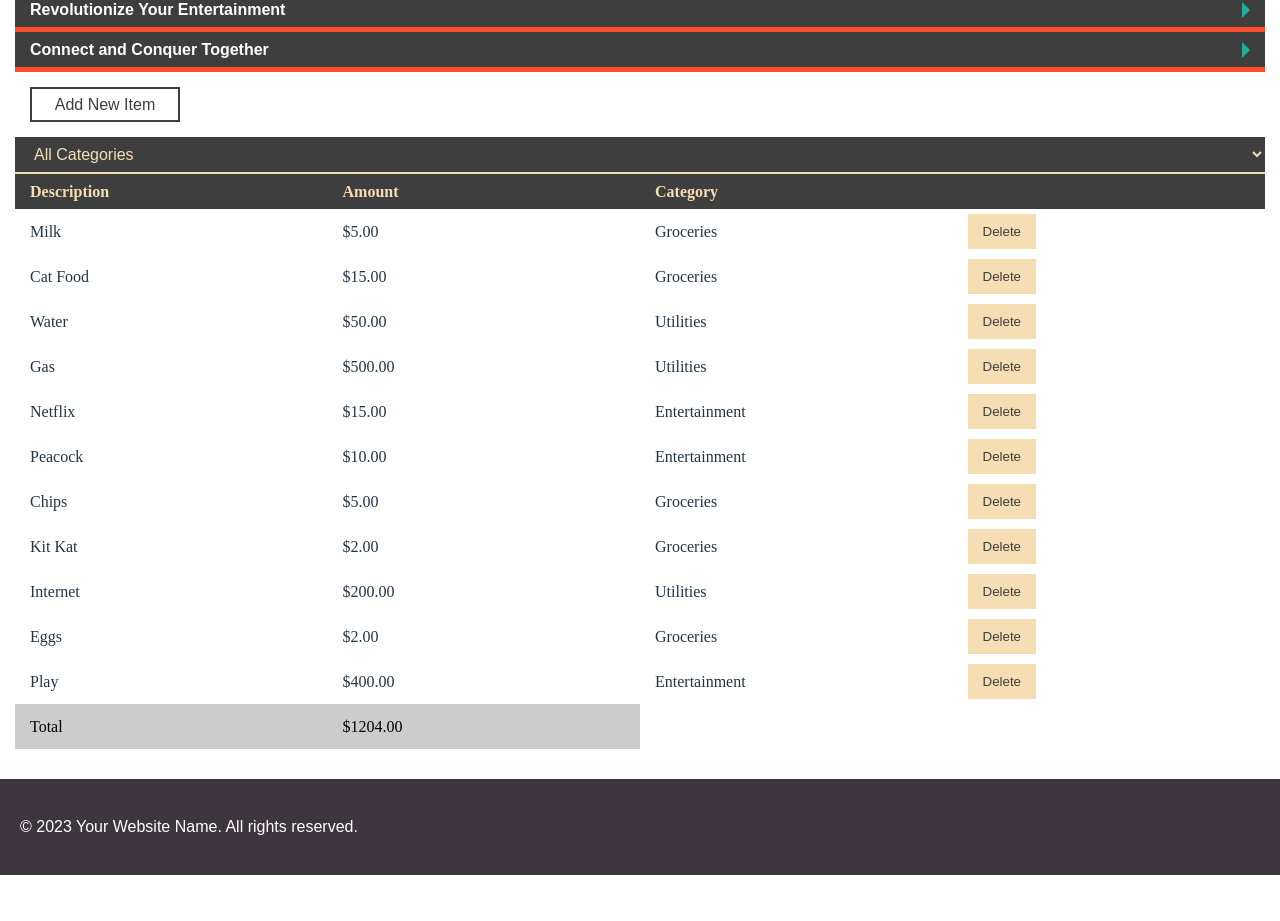
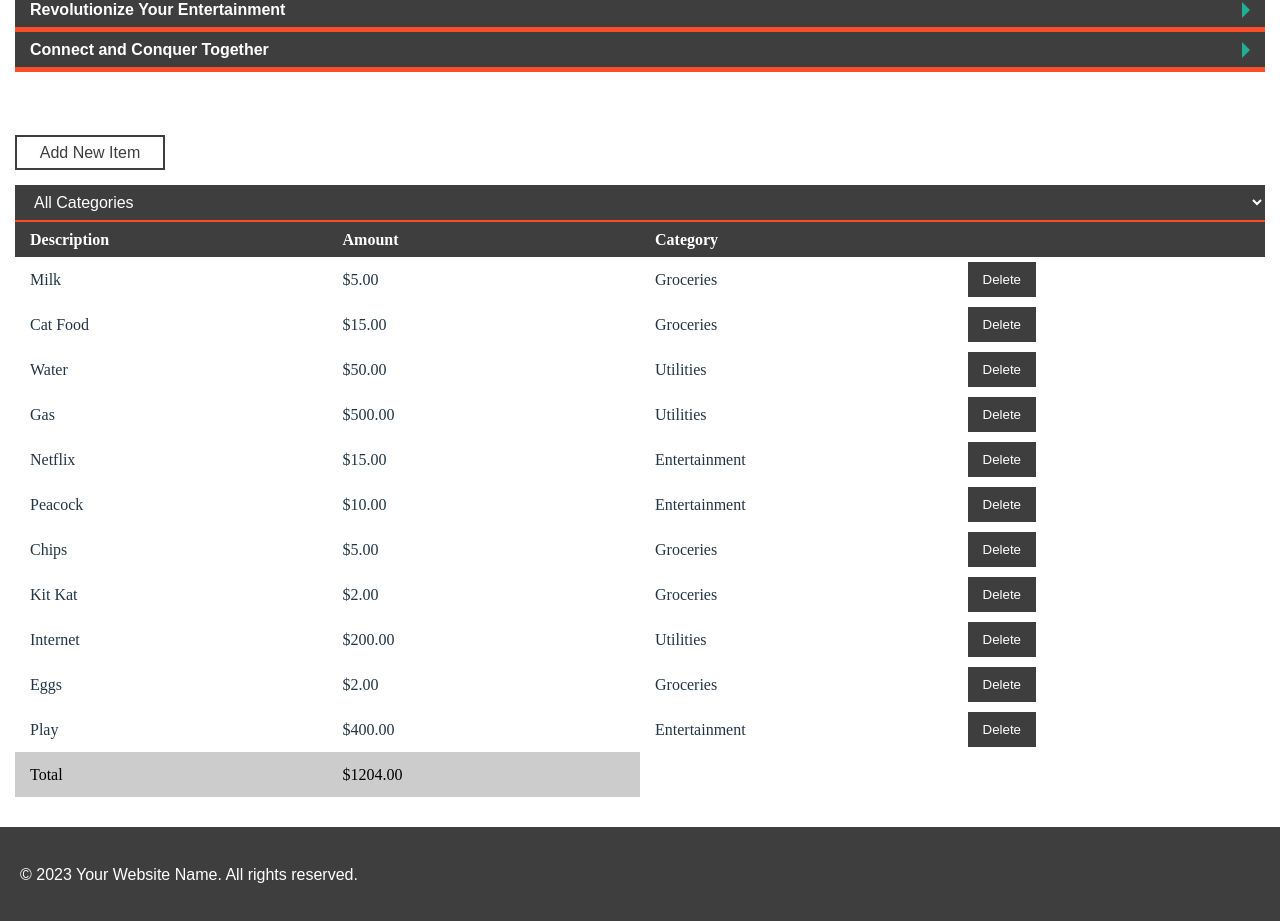
Before and after one commit to johnslw26/Reactplayground, a React (Vite) app in the folder playground/: page / in a window 1280 px wide. Shown: the part 3340-4261 px from the top of the page. Before the commit the page ends 4215 px from the top, so only its background shows below. Built offline with nearby package versions, Linux system fonts and the light colour scheme.

Commit message:
Modified expense list to be in the style of the site, fixed lightbox so that it stays fixed on the screen instead of absolute

```diff
--- a/playground/package.json
+++ b/playground/package.json
@@ -15,11 +15,14 @@
     "@fortawesome/free-regular-svg-icons": "^6.5.1",
     "@fortawesome/free-solid-svg-icons": "^6.5.1",
     "@fortawesome/react-fontawesome": "^0.2.0",
+    "@hookform/resolvers": "^3.3.2",
     "babel-plugin-macros": "^3.1.0",
     "immer": "^10.0.3",
     "react": "^18.2.0",
     "react-dom": "^18.2.0",
-    "react-icons": "^4.12.0"
+    "react-hook-form": "^7.49.2",
+    "react-icons": "^4.12.0",
+    "zod": "^3.22.4"
   },
   "devDependencies": {
     "@types/react": "^18.2.37",
--- a/playground/src/App.css
+++ b/playground/src/App.css
@@ -426,7 +426,7 @@ header h1 {
 
 /* Footer styles */
 footer {
-  background-color: #3e363f;
+	background-color: #3e3e3e;
 	color: white;
 	padding: 20px;
 	text-align: center;
--- a/playground/src/App.tsx
+++ b/playground/src/App.tsx
@@ -262,13 +262,8 @@ function App() {
 					</Accordion>
 				</div>
 				<div className="flex-item responsive-full-length">
-					<LightBox
-						isLightboxVisible={isLightboxVisible}
-						onClose={() => {
-							setLightboxVisible(false);
-						}}>
-						<ExpenseForm categories={categories} onFormSubmit={handleUpdateItems}></ExpenseForm>
-					</LightBox>
+					<br />
+					<br />
 					<button
 						className="expense-list-show-form-button"
 						onClick={() => {
@@ -285,6 +280,13 @@ function App() {
 					<ExpenseList onDelete={handleDelete} items={expenseList} currentCategory={currentCategory} />
 				</div>
 			</div>
+			<LightBox
+				isLightboxVisible={isLightboxVisible}
+				onClose={() => {
+					setLightboxVisible(false);
+				}}>
+				<ExpenseForm categories={categories} onFormSubmit={handleUpdateItems}></ExpenseForm>
+			</LightBox>
 			<Footer />
 		</>
 	);
--- a/playground/src/components/Accordion.css
+++ b/playground/src/components/Accordion.css
@@ -28,7 +28,7 @@
 	max-height: 0px;
 	height: 100%;
 	overflow: hidden;
-  transition: max-height 0.3s;
+	transition: max-height 0.8s;
 }
 
 .active-accordion {
--- a/playground/src/components/ExpenseFilter/ExpenseFilter.css
+++ b/playground/src/components/ExpenseFilter/ExpenseFilter.css
@@ -5,7 +5,7 @@
 	height: 35px;
 	background-color: #3e3e3e;
 	border: none;
-  color: wheat;
+	color: #fff;
 	font-size: 16px;
 	padding: 0 15px;
 	display: inline-block;
--- a/playground/src/components/ExpenseForm/ExpenseForm.css
+++ b/playground/src/components/ExpenseForm/ExpenseForm.css
@@ -9,11 +9,18 @@
 	margin-top: 15px;
 	box-sizing: border-box;
 	padding: 0px 5px;
+	background-color: #fff;
 }
 
 .expense-form input::placeholder,
-.expense-form input {
+.expense-form input,
+.expense-form select {
 	color: #000;
+	opacity: 1;
+}
+
+.expense-form select:hover {
+	cursor: pointer;
 }
 
 .expense-form-submit {
--- a/playground/src/components/ExpenseForm/ExpenseForm.tsx
+++ b/playground/src/components/ExpenseForm/ExpenseForm.tsx
@@ -5,9 +5,7 @@ import "./ExpenseForm.css";
 
 const schema = z.object({
 	description: z.string().min(1, { message: "Description must not be empty" }),
-  amount: z
-    .number({ invalid_type_error: "Amount is required" })
-    .min(0.01, { message: "Amount must be greater than $0.01" }),
+	amount: z.number({ invalid_type_error: "Amount is required" }).min(0.01, { message: "Amount must be greater than $0.01" }),
 	category: z.string().min(1, { message: "Category is required" }),
 });
 
@@ -34,32 +32,14 @@ function ExpenseForm({ categories, onFormSubmit }: ExpenseForm) {
 	return (
 		<>
 			<form className="expense-form" onSubmit={handleSubmit(onSubmit)}>
-        <input
-          {...register("description")}
-          name="description"
-          type="text"
-          placeholder="Description"
-        />
-        <span className="expense-form-error">
-          {errors.description && errors.description.message}
-        </span>
+				<input {...register("description")} name="description" type="text" placeholder="Description" />
+				<span className="expense-form-error">{errors.description && errors.description.message}</span>
 				<br />
-        <input
-          {...register("amount", { valueAsNumber: true })}
-          name="amount"
-          type="text"
-          placeholder="Amount"
-        />
-        <span className="expense-form-error">
-          {errors.amount && errors.amount.message}
-        </span>
+				<input {...register("amount", { valueAsNumber: true })} name="amount" type="text" placeholder="Amount" />
+				<span className="expense-form-error">{errors.amount && errors.amount.message}</span>
 				<br />
-        <select
-          {...register("category")}
-          name="category"
-          className="expense-form-select"
-        >
-          <option value=""></option>
+				<select {...register("category")} name="category" className="expense-form-select">
+					<option value="">-- Select a category --</option>
 					{categories.map((category) => {
 						if (category != "All Categories") {
 							return (
@@ -70,10 +50,7 @@ function ExpenseForm({ categories, onFormSubmit }: ExpenseForm) {
 						}
 					})}
 				</select>
-        <button
-          className="expense-form-submit"
-          disabled={isValid ? false : true}
-        >
+				<button className="expense-form-submit" disabled={isValid ? false : true}>
 					Submit
 				</button>
 			</form>
--- a/playground/src/components/ExpenseList/ExpenseList.css
+++ b/playground/src/components/ExpenseList/ExpenseList.css
@@ -2,14 +2,14 @@
 	width: 100%;
 	border-collapse: collapse;
 	font-family: "Times New Roman", Times, serif;
-  border-top: 2px solid wheat;
+	border-top: 2px solid #fc4d2a;
 	margin-bottom: 15px;
 }
 
 .expense-list-table th {
 	text-align: left;
 	background-color: #3e3e3e;
-  color: wheat;
+	color: #fff;
 	border-color: #3e3e3e;
 	height: 35px;
 	text-transform: capitalize;
@@ -34,8 +34,8 @@
 	margin: 0;
 	padding: 0 15px;
 	border: none;
-  background-color: wheat;
-  color: #3e3e3e;
+	background-color: #3e3e3e;
+	color: #fff;
 }
 
 .expense-list-delete-btn:hover {
@@ -52,9 +52,10 @@
 	background-color: transparent;
 	color: #3e3e3e;
 	border: 2px solid #3e3e3e;
-  margin: 15px;
+	margin: 15px 0;
 }
 .expense-list-show-form-button:hover {
-  background-color: wheat;
+	background-color: #3e3e3e;
 	cursor: pointer;
+	color: #ebb44a;
 }
--- a/playground/src/components/LightBox/Lightbox.css
+++ b/playground/src/components/LightBox/Lightbox.css
@@ -3,7 +3,7 @@
 	min-height: 100%;
 	background-color: rgba(0, 0, 0, 0.5);
 	display: block;
-  position: absolute;
+	position: fixed;
 	top: 0;
 }
 
```
Also changed, not shown: 1 other file (tests, documents, lock files or other folders). Lines whose indentation alone changed are shown as unchanged.
